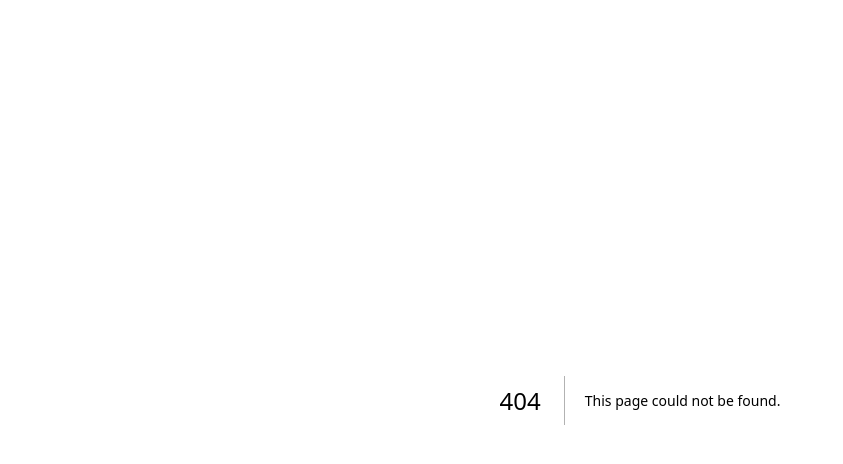
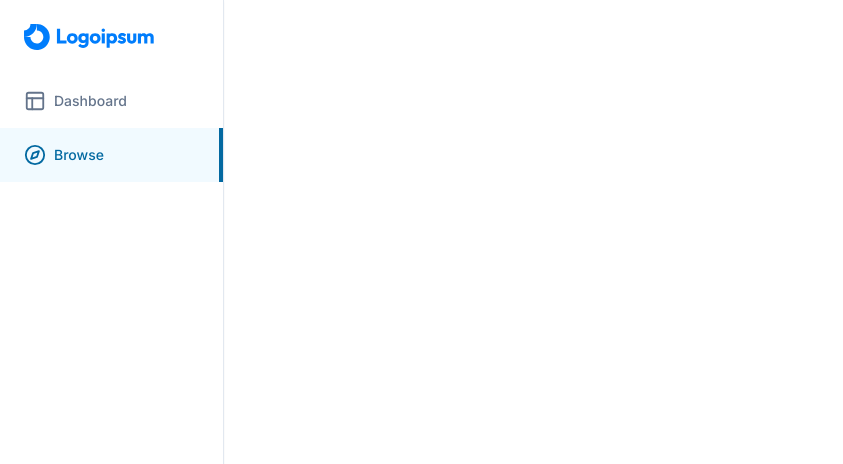
Before and after one commit to Awais512/LMS, a Next.js app: page /search in a window 1280 px wide. Before the commit this address had no page. Shown: the top 464 px of the page, without its empty margins (0-843 px from the left). Built offline with nearby package versions, Linux system fonts and the light colour scheme.

Commit message:
Sidebar setup

```diff
--- /dev/null
+++ b/app/(dashboard)/(routes)/search/page.tsx
@@ -0,0 +1,5 @@
+const SearchPage = () => {
+  return <div>Search</div>;
+};
+
+export default SearchPage;
--- /dev/null
+++ b/app/(dashboard)/_components/logo.tsx
@@ -0,0 +1,7 @@
+import Image from "next/image";
+
+const Logo = () => {
+  return <Image height={130} width={130} alt="Logo" src="/logo.svg" />;
+};
+
+export default Logo;
--- /dev/null
+++ b/app/(dashboard)/_components/sidebar-item.tsx
@@ -0,0 +1,52 @@
+"use client";
+
+import { LucideIcon } from "lucide-react";
+import { usePathname, useRouter } from "next/navigation";
+
+import { cn } from "@/lib/utils";
+
+interface SidebarItemProps {
+  icon: LucideIcon;
+  label: string;
+  href: string;
+}
+
+export const SidebarItem = ({ icon: Icon, label, href }: SidebarItemProps) => {
+  const pathname = usePathname();
+  const router = useRouter();
+
+  const isActive =
+    (pathname === "/" && href === "/") ||
+    pathname === href ||
+    pathname?.startsWith(`${href}/`);
+
+  const onClick = () => {
+    router.push(href);
+  };
+
+  return (
+    <button
+      onClick={onClick}
+      type="button"
+      className={cn(
+        "flex items-center gap-x-2 text-slate-500 text-sm font-[500] pl-6 transition-all hover:text-slate-600 hover:bg-slate-300/20",
+        isActive &&
+          "text-sky-700 bg-sky-200/20 hover:bg-sky-200/20 hover:text-sky-700"
+      )}
+    >
+      <div className="flex items-center gap-x-2 py-4">
+        <Icon
+          size={22}
+          className={cn("text-slate-500", isActive && "text-sky-700")}
+        />
+        {label}
+      </div>
+      <div
+        className={cn(
+          "ml-auto opacity-0 border-2 border-sky-700 h-full transition-all",
+          isActive && "opacity-100"
+        )}
+      />
+    </button>
+  );
+};
--- /dev/null
+++ b/app/(dashboard)/_components/sidebar-routes.tsx
@@ -0,0 +1,53 @@
+"use client";
+
+import { BarChart, Compass, Layout, List } from "lucide-react";
+import { usePathname } from "next/navigation";
+
+import { SidebarItem } from "./sidebar-item";
+
+const guestRoutes = [
+  {
+    icon: Layout,
+    label: "Dashboard",
+    href: "/",
+  },
+  {
+    icon: Compass,
+    label: "Browse",
+    href: "/search",
+  },
+];
+
+const teacherRoutes = [
+  {
+    icon: List,
+    label: "Courses",
+    href: "/teacher/courses",
+  },
+  {
+    icon: BarChart,
+    label: "Analytics",
+    href: "/teacher/analytics",
+  },
+];
+
+export const SidebarRoutes = () => {
+  const pathname = usePathname();
+
+  const isTeacherPage = pathname?.includes("/teacher");
+
+  const routes = isTeacherPage ? teacherRoutes : guestRoutes;
+
+  return (
+    <div className="flex flex-col w-full">
+      {routes.map((route) => (
+        <SidebarItem
+          key={route.href}
+          icon={route.icon}
+          label={route.label}
+          href={route.href}
+        />
+      ))}
+    </div>
+  );
+};
--- /dev/null
+++ b/app/(dashboard)/_components/sidebar.tsx
@@ -0,0 +1,17 @@
+import Logo from "./logo";
+import { SidebarRoutes } from "./sidebar-routes";
+
+const Sidebar = () => {
+  return (
+    <div className="h-full border-r flex flex-col overflow-y-auto bg-white shadow-sm">
+      <div className="p-6">
+        <Logo />
+      </div>
+      <div className="flex flex-col w-full">
+        <SidebarRoutes />
+      </div>
+    </div>
+  );
+};
+
+export default Sidebar;
--- /dev/null
+++ b/app/(dashboard)/layout.tsx
@@ -0,0 +1,14 @@
+import Sidebar from "./_components/sidebar";
+
+const DashboardLayout = ({ children }: { children: React.ReactNode }) => {
+  return (
+    <div className="h-full">
+      <div className="hidden md:flex h-full w-56 flex-col fixed inset-y-0 z-50">
+        <Sidebar />
+      </div>
+      {children}
+    </div>
+  );
+};
+
+export default DashboardLayout;
```
Also changed, not shown: public/logo.svg (added).
